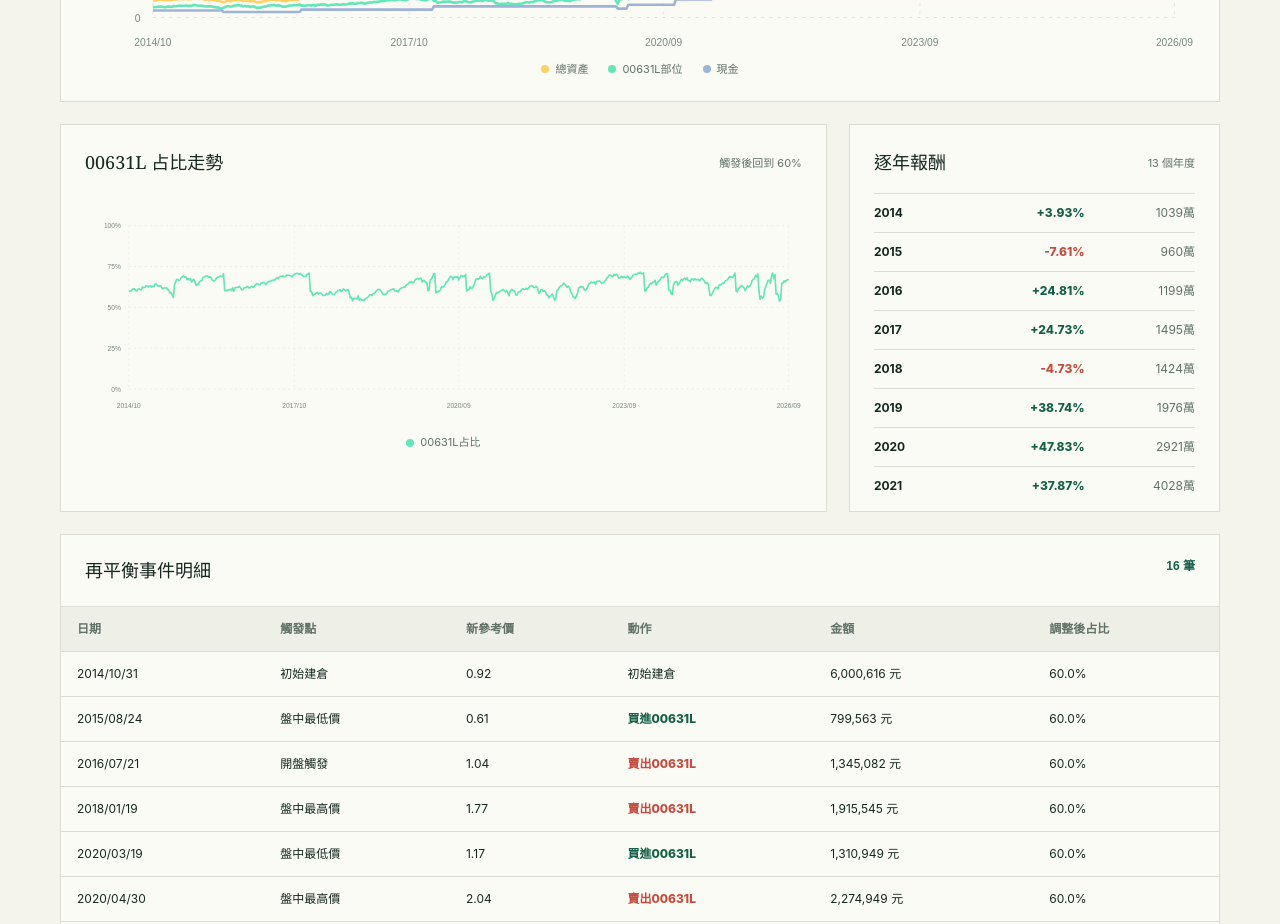
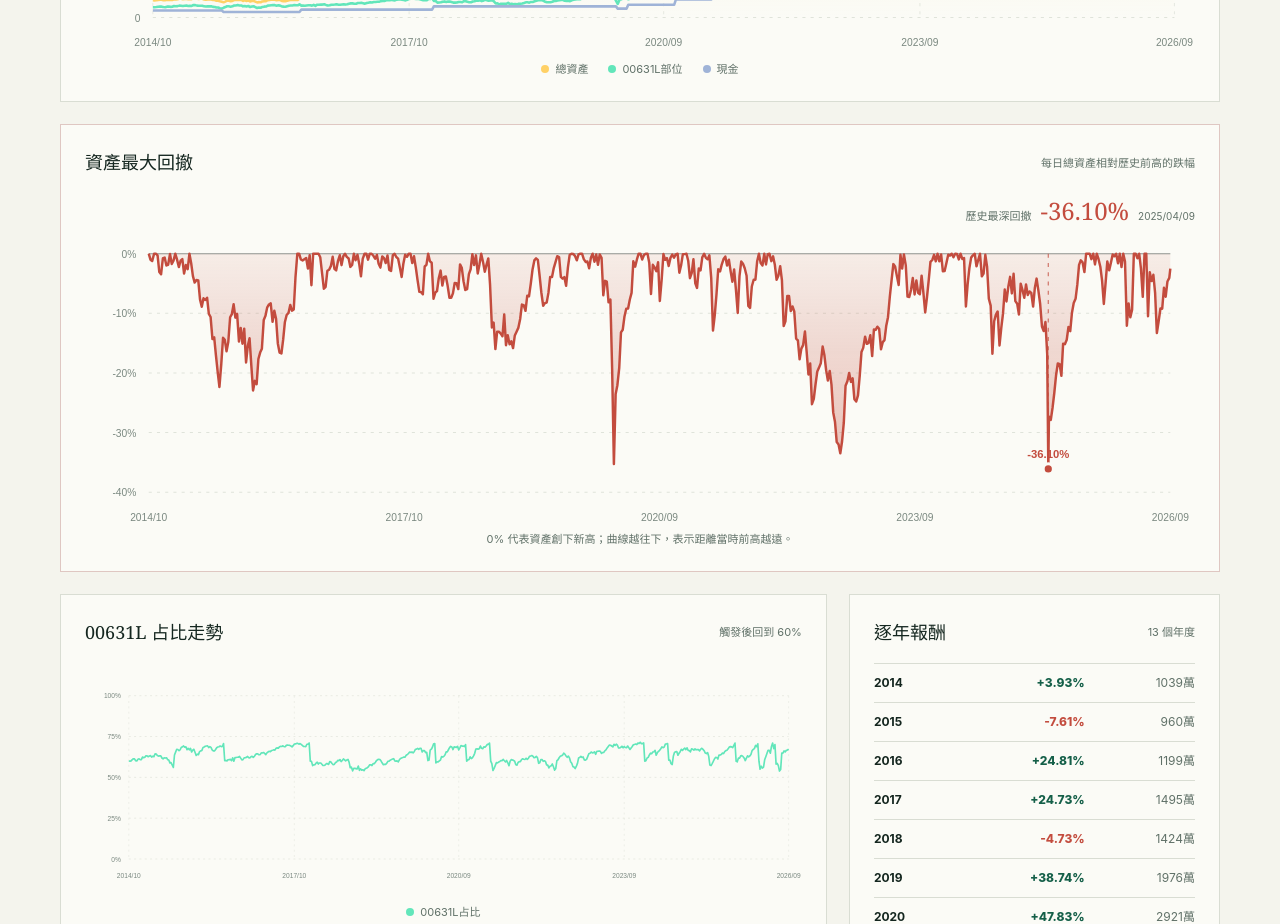
Before and after one commit to JuntinWu/00631l-balance-stratege, a Next.js app: page / in a window 1280 px wide. Shown: the part 2580-3504 px from the top of the page. Built offline with nearby package versions, Linux system fonts and the light colour scheme.

Commit message:
Add drawdown charts to all strategies

```diff
--- /dev/null
+++ b/app/drawdown-chart.tsx
@@ -0,0 +1,68 @@
+'use client';
+
+import { useMemo } from 'react';
+
+type ValuePoint = { date: string; value: number };
+type DrawdownPoint = ValuePoint & { drawdown: number; index: number };
+
+export default function DrawdownChart({ points, label = '資產回撤' }: { points: ValuePoint[]; label?: string }) {
+  const drawdowns = useMemo(() => {
+    let peak = points[0]?.value ?? 0;
+    return points.map((point, index) => {
+      peak = Math.max(peak, point.value);
+      return {
+        ...point,
+        index,
+        drawdown: peak > 0 ? (point.value / peak - 1) * 100 : 0,
+      } satisfies DrawdownPoint;
+    });
+  }, [points]);
+
+  const worst = useMemo(() => drawdowns.reduce(
+    (current, point) => point.drawdown < current.drawdown ? point : current,
+    drawdowns[0] ?? { date: '', value: 0, drawdown: 0, index: 0 },
+  ), [drawdowns]);
+
+  const sampled = useMemo(() => {
+    const step = Math.max(1, Math.ceil(drawdowns.length / 720));
+    return drawdowns.filter((point) => point.index % step === 0 || point.index === drawdowns.length - 1 || point.index === worst.index);
+  }, [drawdowns, worst.index]);
+
+  if (!drawdowns.length) return null;
+
+  const width = 1080;
+  const height = 300;
+  const pad = { left: 62, right: 24, top: 26, bottom: 42 };
+  const plotW = width - pad.left - pad.right;
+  const plotH = height - pad.top - pad.bottom;
+  const floor = Math.min(-5, Math.floor(worst.drawdown / 10) * 10);
+  const x = (index: number) => pad.left + index / Math.max(1, drawdowns.length - 1) * plotW;
+  const y = (value: number) => pad.top + (0 - value) / Math.max(1, -floor) * plotH;
+  const path = sampled.map((point, index) => `${index ? 'L' : 'M'}${x(point.index).toFixed(1)},${y(point.drawdown).toFixed(1)}`).join(' ');
+  const area = `${path} L${x(sampled.at(-1)?.index ?? 0).toFixed(1)},${y(0).toFixed(1)} L${x(sampled[0]?.index ?? 0).toFixed(1)},${y(0).toFixed(1)} Z`;
+  const ticks = [0, .25, .5, .75, 1].map((ratio) => floor * ratio);
+  const dateIndexes = [0, .25, .5, .75, 1].map((ratio) => Math.round(ratio * (drawdowns.length - 1)));
+
+  return <div className="chart-wrap drawdown-chart">
+    <div className="mdd-callout"><span>歷史最深回撤</span><strong>{worst.drawdown.toFixed(2)}%</strong><small>{worst.date.replaceAll('-', '/')}</small></div>
+    <svg viewBox={`0 0 ${width} ${height}`} role="img" aria-label={`${label}曲線，最大回撤 ${worst.drawdown.toFixed(2)}%`}>
+      <defs>
+        <linearGradient id="drawdown-area" x1="0" x2="0" y1="0" y2="1">
+          <stop offset="0" stopColor="#c34c3e" stopOpacity="0.08" />
+          <stop offset="1" stopColor="#c34c3e" stopOpacity="0.34" />
+        </linearGradient>
+      </defs>
+      {ticks.map((tick) => <g key={tick}>
+        <line x1={pad.left} x2={width - pad.right} y1={y(tick)} y2={y(tick)} className={`grid-line ${tick === 0 ? 'drawdown-zero' : ''}`} />
+        <text x={pad.left - 12} y={y(tick) + 4} textAnchor="end" className="axis-label">{tick.toFixed(0)}%</text>
+      </g>)}
+      {dateIndexes.map((index) => <text key={index} x={x(index)} y={height - 14} textAnchor="middle" className="axis-label">{drawdowns[index]?.date.slice(0, 7).replace('-', '/')}</text>)}
+      <path d={area} fill="url(#drawdown-area)" />
+      <path d={path} fill="none" stroke="#c34c3e" strokeWidth="2.4" strokeLinejoin="round" />
+      <line x1={x(worst.index)} x2={x(worst.index)} y1={y(0)} y2={y(worst.drawdown)} className="mdd-guide" />
+      <circle cx={x(worst.index)} cy={y(worst.drawdown)} r="5" className="mdd-point" />
+      <text x={x(worst.index)} y={Math.min(height - pad.bottom - 10, y(worst.drawdown) - 11)} textAnchor="middle" className="mdd-label">{worst.drawdown.toFixed(2)}%</text>
+    </svg>
+    <p className="drawdown-help">0% 代表資產創下新高；曲線越往下，表示距離當時前高越遠。</p>
+  </div>;
+}
--- a/app/globals.css
+++ b/app/globals.css
@@ -147,6 +147,17 @@ h2, h3, p { margin-top: 0; }
 .grid-line { stroke: #dfe3da; stroke-dasharray: 3 5; }
 .grid-line.vertical { opacity: .75; }
 .axis-label { fill: #7b8981; font: 10px ui-sans-serif, sans-serif; }
+.drawdown-panel { border-color: #dfc7c2; }
+.drawdown-chart { position: relative; }
+.drawdown-chart svg { min-height: 220px; }
+.mdd-callout { display: flex; justify-content: flex-end; align-items: baseline; gap: 9px; min-height: 28px; color: var(--muted); font-size: 11px; }
+.mdd-callout strong { color: var(--red); font: 500 24px Georgia, serif; }
+.mdd-callout small { color: var(--muted); font-size: 10px; }
+.drawdown-zero { stroke: var(--ink); stroke-dasharray: none; opacity: .48; }
+.mdd-guide { stroke: var(--red); stroke-width: 1.2; stroke-dasharray: 4 5; opacity: .72; }
+.mdd-point { fill: var(--red); stroke: var(--card); stroke-width: 3; }
+.mdd-label { fill: var(--red); font: 800 11px ui-sans-serif, sans-serif; }
+.drawdown-help { margin: -5px 0 0; color: var(--muted); text-align: center; font-size: 11px; }
 .legend { display: flex; justify-content: center; gap: 20px; color: var(--muted); font-size: 11px; }
 .legend span { display: flex; align-items: center; gap: 6px; }
 .legend i { width: 8px; height: 8px; border-radius: 50%; }
--- a/app/ma240-strategy.tsx
+++ b/app/ma240-strategy.tsx
@@ -1,6 +1,7 @@
 'use client';
 
 import { ChangeEvent, useEffect, useMemo, useRef, useState } from 'react';
+import DrawdownChart from './drawdown-chart';
 import { runMa240Backtest, type Ma240CurvePoint, type Ma240Result, type Ma240Settings } from './ma240-backtest';
 import type { OhlcRow } from './price-adjustments';
 
@@ -184,6 +185,7 @@ export default function Ma240Strategy({ baseRows, leveragedRows }: { baseRows: O
         <article className="metric"><span>最大回撤 MDD</span><strong className="negative">−{result.mdd.toFixed(2)}%</strong></article>
       </div>
       <article className="panel chart-panel"><div className="panel-title"><h3>資產成長曲線</h3><span>含每月投入；灰色虛線為累計本金</span></div><PortfolioChart points={result.curve} /></article>
+      <article className="panel drawdown-panel"><div className="panel-title"><h3>資產最大回撤</h3><span>以時間加權淨值計算，排除每月新增本金影響</span></div><DrawdownChart points={result.curve.map((point) => ({ date: point.date, value: point.twr }))} label="240 年線分批轉正二資產回撤" /></article>
       <div className="two-column ma-columns">
         <article className="panel"><div className="panel-title"><h3>0050 與 240MA</h3><span>年線下的月份改買 00631L</span></div><SignalChart points={result.curve} /></article>
         <article className="panel annual-panel"><div className="panel-title"><h3>逐年報酬</h3><span>時間加權</span></div><div className="annual-list">{result.annual.map((row) => <div key={row.year}><b>{row.year}</b><span className={row.returnPct >= 0 ? 'positive' : 'negative'}>{signedPct(row.returnPct)}</span><em>{compactMoney(row.ending)}</em></div>)}</div></article>
--- a/app/page.tsx
+++ b/app/page.tsx
@@ -1,6 +1,7 @@
 'use client';
 
 import { ChangeEvent, useCallback, useEffect, useMemo, useRef, useState } from 'react';
+import DrawdownChart from './drawdown-chart';
 import Ma240Strategy from './ma240-strategy';
 import Ryan404020Strategy from './ryan-404020-strategy';
 import { adjust0050ForSplits, adjust00631LForSplits, type OhlcRow } from './price-adjustments';
@@ -471,6 +472,7 @@ export default function Home() {
           </div>
 
           <article className="panel chart-panel"><div className="panel-title"><h3>資產權益曲線</h3><span>總資產 / 00631L 部位 / 現金</span></div><LineChart points={result.curve} /></article>
+          <article className="panel drawdown-panel"><div className="panel-title"><h3>資產最大回撤</h3><span>每日總資產相對歷史前高的跌幅</span></div><DrawdownChart points={result.curve.map((point) => ({ date: point.date, value: point.total }))} label="門檻式再平衡資產回撤" /></article>
           <div className="two-column">
             <article className="panel"><div className="panel-title"><h3>00631L 占比走勢</h3><span>觸發後回到 {settings.targetPct}%</span></div><LineChart points={result.curve} ratio /></article>
             <article className="panel annual-panel"><div className="panel-title"><h3>逐年報酬</h3><span>{result.annual.length} 個年度</span></div><div className="annual-list">{result.annual.map((row) => <div key={row.year}><b>{row.year}</b><span className={row.returnPct >= 0 ? 'positive' : 'negative'}>{pct(row.returnPct)}</span><em>{compactMoney(row.ending)}</em></div>)}</div></article>
--- a/app/ryan-404020-strategy.tsx
+++ b/app/ryan-404020-strategy.tsx
@@ -1,6 +1,7 @@
 'use client';
 
 import { ChangeEvent, useEffect, useMemo, useRef, useState } from 'react';
+import DrawdownChart from './drawdown-chart';
 import {
   runRyan404020Backtest,
   type RyanCurvePoint,
@@ -195,6 +196,7 @@ export default function Ryan404020Strategy({ baseRows, leveragedRows, qqqRows }:
       </div>
 
       <article className="panel chart-panel"><div className="panel-title"><h3>策略與基準資產曲線</h3><span>相同起始資金；50/50 基準每年首個交易日再平衡</span></div><ComparisonChart points={result.curve} /></article>
+      <article className="panel drawdown-panel"><div className="panel-title"><h3>資產最大回撤</h3><span>40 / 40 / 20 組合每日距離歷史前高的跌幅</span></div><DrawdownChart points={result.curve.map((point) => ({ date: point.date, value: point.total }))} label="40 / 40 / 20 均線策略資產回撤" /></article>
       <div className="benchmark-grid">
         <article className="benchmark-card featured"><span>40 / 40 / 20</span><strong>{signedPct(result.cagr)}</strong><p>CAGR・MDD −{result.mdd.toFixed(2)}%</p></article>
         <article className="benchmark-card"><span>100% 0050</span><strong>{signedPct(result.comparisons.base.cagr)}</strong><p>CAGR・MDD −{result.comparisons.base.mdd.toFixed(2)}%</p></article>
```
